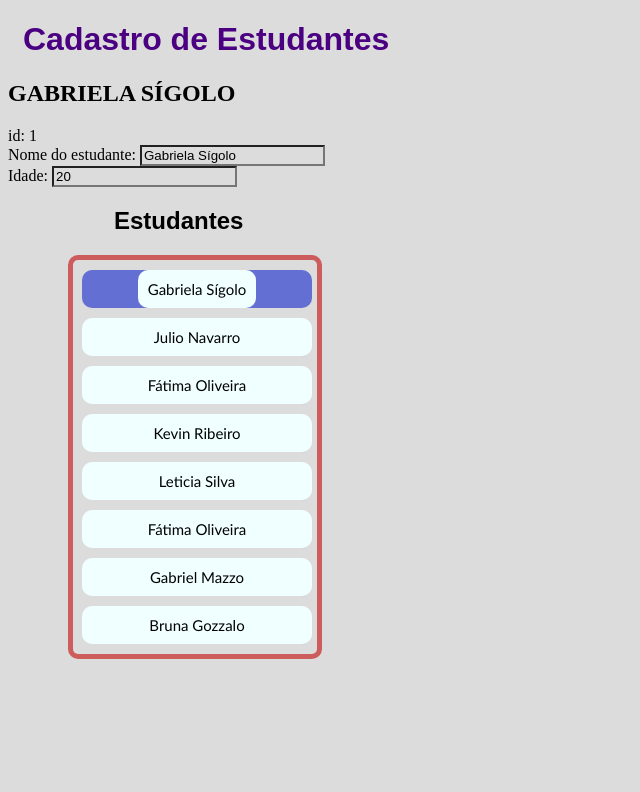
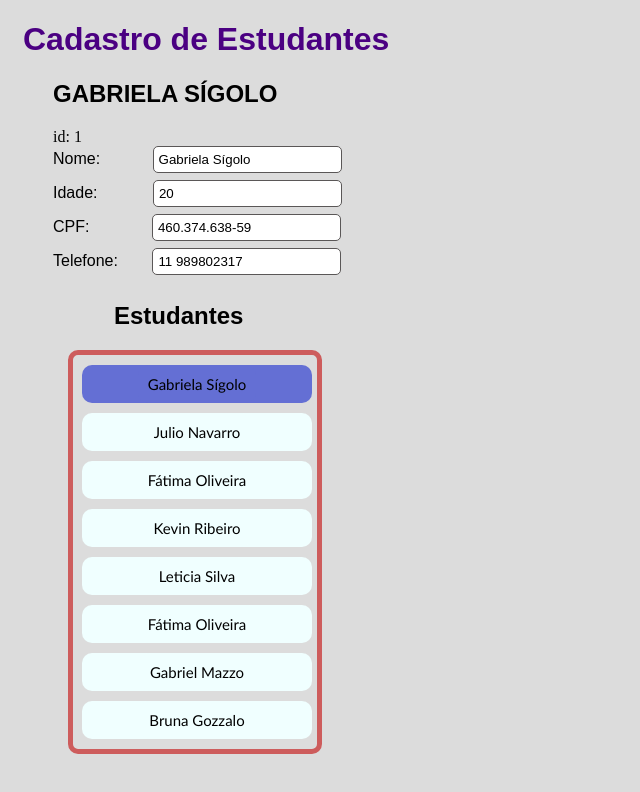
Before and after one commit to gabrielasigolo/Tarefa09CadastroDeEstudantes, an Angular app: page / in a window 1280 px wide. Both pictures are taken after a click on the button "Gabriela Sígolo". Shown: the top 792 px of the page, without its empty margins (0-640 px from the left). Built offline with nearby package versions, Linux system fonts and the light colour scheme.

Commit message:
começando step 4

```diff
--- a/src/app/estudantes/estudantes.component.css
+++ b/src/app/estudantes/estudantes.component.css
@@ -29,14 +29,12 @@ h2{
     border-radius: 10px;
 }
 
-.estudantes button:hover{
+.estudantes button:hover, span:hover{
     cursor: pointer;
+    background-color: grey;
 }
 
-.estudantes button.selected {
-    background-color: #646FD4;
-}
-
+.estudantes button.selected,
 .estudantes span.selected {
     background-color: #646FD4;
 }
--- a/src/app/estudantes/estudantes.component.html
+++ b/src/app/estudantes/estudantes.component.html
@@ -6,7 +6,7 @@
   <ul class="estudantes">
     <li *ngFor="let estudante of estudantes">
       <button [class.selected]="estudante === selectedEstudante" type="button" (click)="onSelect(estudante)">
-        <span class="name">{{ estudante.name }}</span>
+        <span [class.selected]="estudante === selectedEstudante">{{ estudante.name }}</span>
       </button>
     </li>
   </ul>
--- a/src/app/student-detail/student-detail.component.css
+++ b/src/app/student-detail/student-detail.component.css
@@ -0,0 +1,36 @@
+h2{
+    font-family: Arial, Helvetica, sans-serif;
+}
+
+.student-details{
+    margin-left: 45px;
+}
+
+.student-details label {
+    font-family: Arial, Helvetica, sans-serif;
+}
+
+.student-details input {
+    border: none;
+    border: 1px solid rgb(90, 87, 87);
+    border-radius: 5px;
+    padding: 5px;
+    background-color: white;
+}
+
+.details input{
+    margin-left: 30px;
+    margin-bottom: 7px;
+}
+
+#estudante-cpf{
+    margin-left: 58px;
+}
+
+#estudante-idade{
+    margin-left: 51px;
+}
+
+#estudante-name{
+    margin-left: 48px;
+}
--- a/src/app/student-detail/student-detail.component.html
+++ b/src/app/student-detail/student-detail.component.html
@@ -1,11 +1,14 @@
-<div *ngIf="estudante">
+<div *ngIf="estudante" class="student-details">
     <h2>{{estudante.name | uppercase}}</h2>
     <div><span>id: </span>{{estudante.id}}</div>
-    <div>
-      <label for="estudante-name">Nome do estudante: </label>
+    <div class="details">
+      <label for="estudante-name">Nome: </label>
       <input id="estudante-name" [(ngModel)]="estudante.name" placeholder="name"><br>
       <label for="estudante-idade">Idade: </label>
-      <input id="estudante-idade" [(ngModel)]="estudante.idade" placeholder="Idade">
-
+      <input id="estudante-idade" [(ngModel)]="estudante.idade" placeholder="Idade"><br>
+      <label for="estudante-cpf">CPF: </label>
+      <input id="estudante-cpf" [(ngModel)]="estudante.CPF" placeholder="CPF"><br>
+      <label for="estudante-telefone">Telefone: </label>
+      <input id="estudante-telefone" [(ngModel)]="estudante.telefone" placeholder="Telefone"><br>
     </div>
   </div>
```
Also changed, not shown: src/app/estudante.service.ts (added, +9 -0 lines), 1 other file (tests, documents, lock files or other folders).
